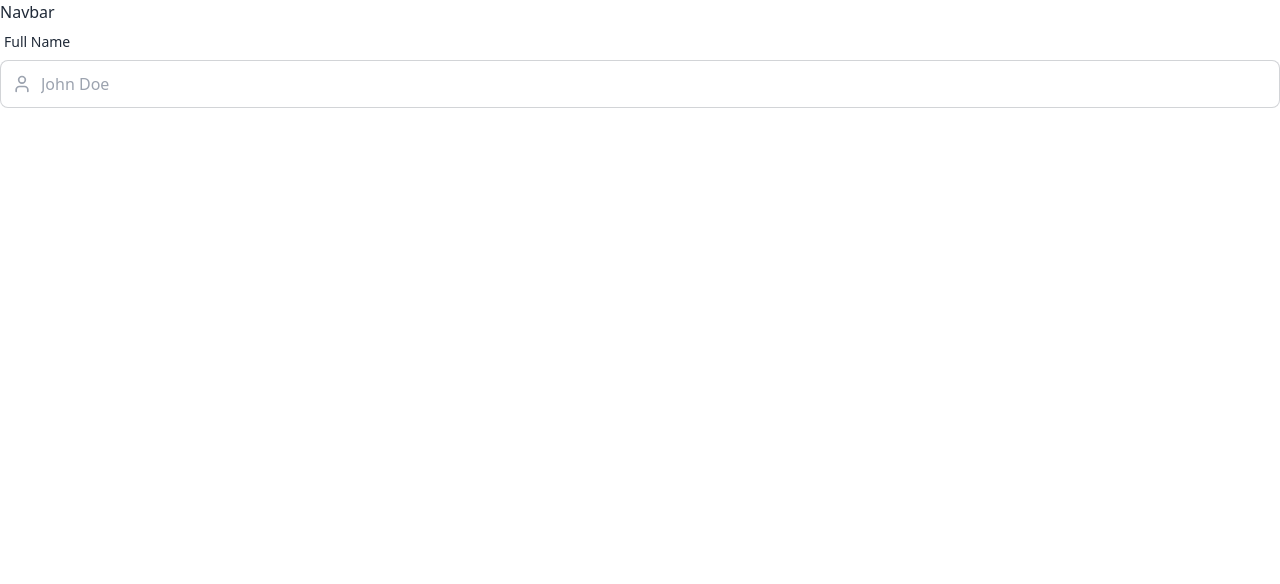
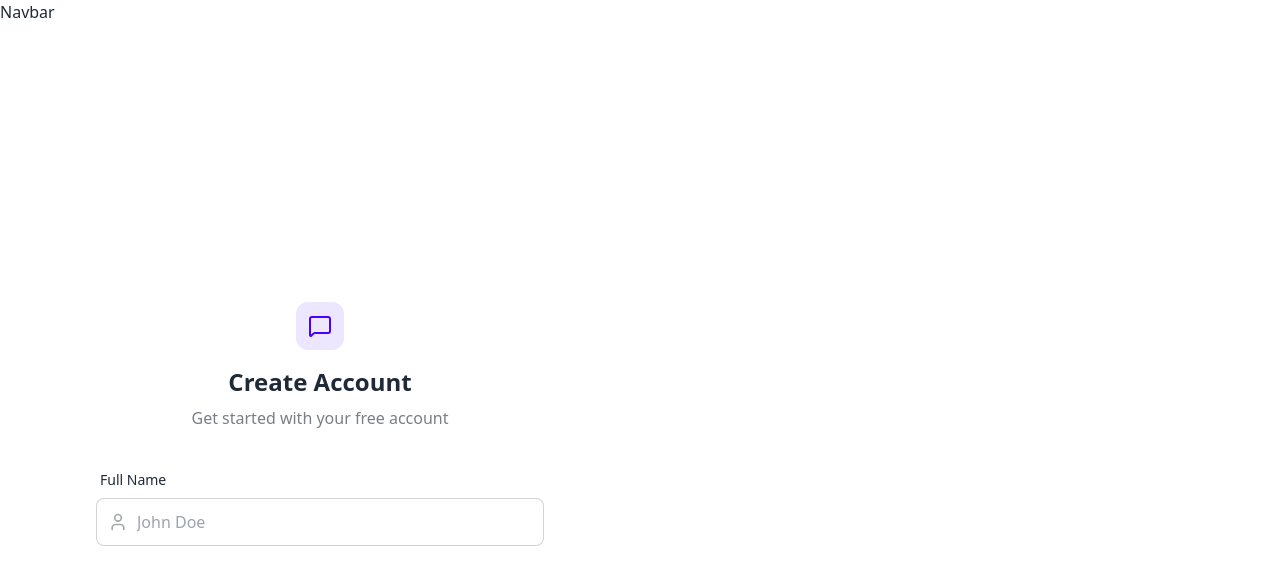
Before and after one commit to jntolentino/chatter, a React (Vite) app in the folder frontend/: page /signup in a window 1280 px wide. Shown: the top 584 px of the page. Built offline with nearby package versions, Linux system fonts and the light colour scheme; no server answers.

Commit message:
feat: restructure SignUpPage component layout and add form submission handling

```diff
--- a/frontend/src/pages/SignUpPage.jsx
+++ b/frontend/src/pages/SignUpPage.jsx
@@ -1,23 +1,48 @@
 import { useState } from "react";
-import { User } from "lucide-react";
+import { User, MessageSquare } from "lucide-react";
 
 export default function FullNameField() {
   const [formData, setFormData] = useState({ fullName: "" });
 
+  // Dummy handleSubmit to prevent error
+  const handleSubmit = (e) => {
+    e.preventDefault();
+    // handle form submission logic here
+  };
+
   return (
-    <form className="space-y-6">
+    <div className="min-h-screen grid lg:grid-cols-2">
+      {/* left side */}
+      <div className="flex flex-col justify-center items-center p-6 sm:p-12">
+        <div className="w-full max-w-md space-y-8">
+          {/* LOGO */}
+          <div className="text-center mb-8">
+            <div className="flex flex-col items-center gap-2 group">
+              <div
+                className="size-12 rounded-xl bg-primary/10 flex items-center justify-center
+              group-hover:bg-primary/20 transition-colors"
+              >
+                <MessageSquare className="size-6 text-primary" />
+              </div>
+              <h1 className="text-2xl font-bold mt-2">Create Account</h1>
+              <p className="text-base-content/60">
+                Get started with your free account
+              </p>
+            </div>
+          </div>
+
+          <form onSubmit={handleSubmit} className="space-y-6">
             <div className="form-control">
               <label className="label">
                 <span className="label-text font-medium">Full Name</span>
               </label>
               <div className="relative">
-          {/* User Icon */}
-          <User className="absolute left-3 top-1/2 -translate-y-1/2 w-5 h-5 text-gray-400 pointer-events-none" />
-
-          {/* Input */}
+                <div className="absolute inset-y-0 left-0 pl-3 flex items-center pointer-events-none">
+                  <User className="size-5 text-base-content/40" />
+                </div>
                 <input
                   type="text"
-            className="input input-bordered w-full pl-10"
+                  className={`input input-bordered w-full pl-10`}
                   placeholder="John Doe"
                   value={formData.fullName}
                   onChange={(e) =>
@@ -27,5 +52,8 @@
               </div>
             </div>
           </form>
+        </div>
+      </div>
+    </div>
   );
 }
```
Lines whose indentation alone changed are shown as unchanged.
